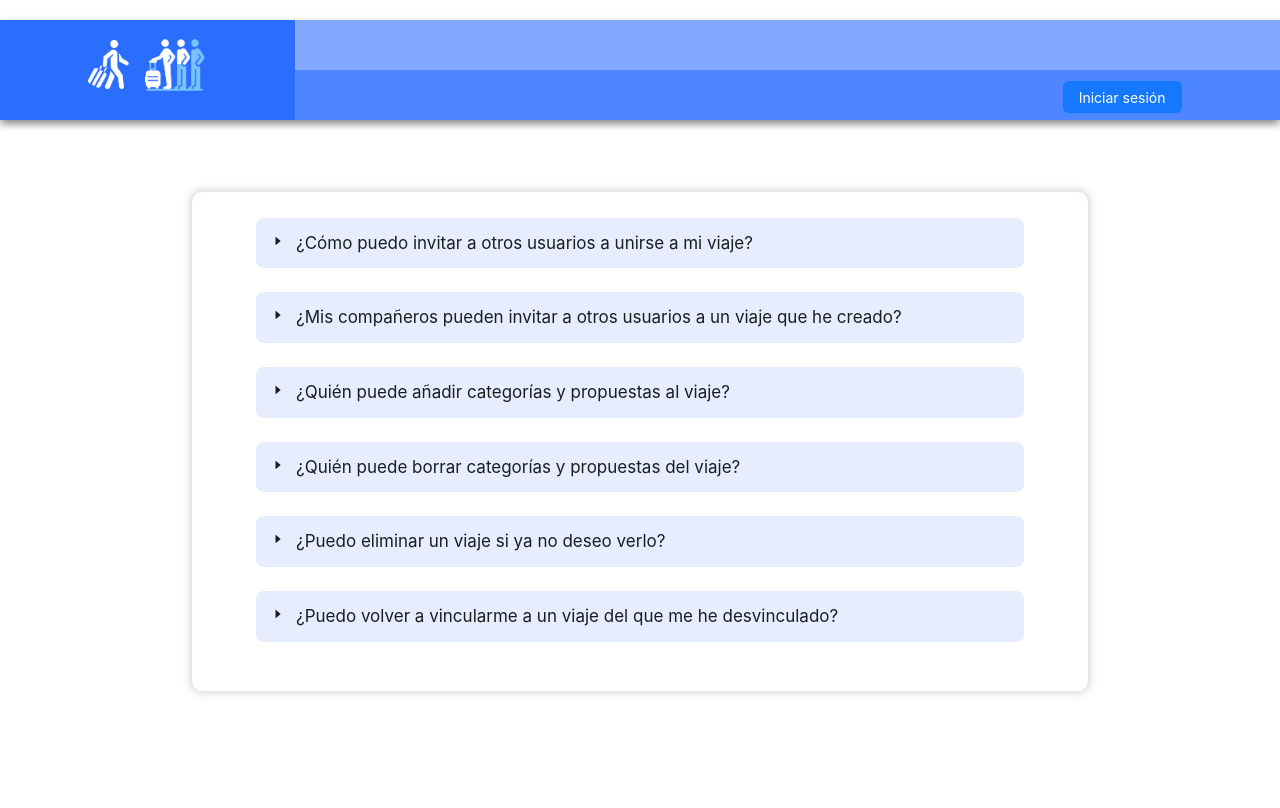
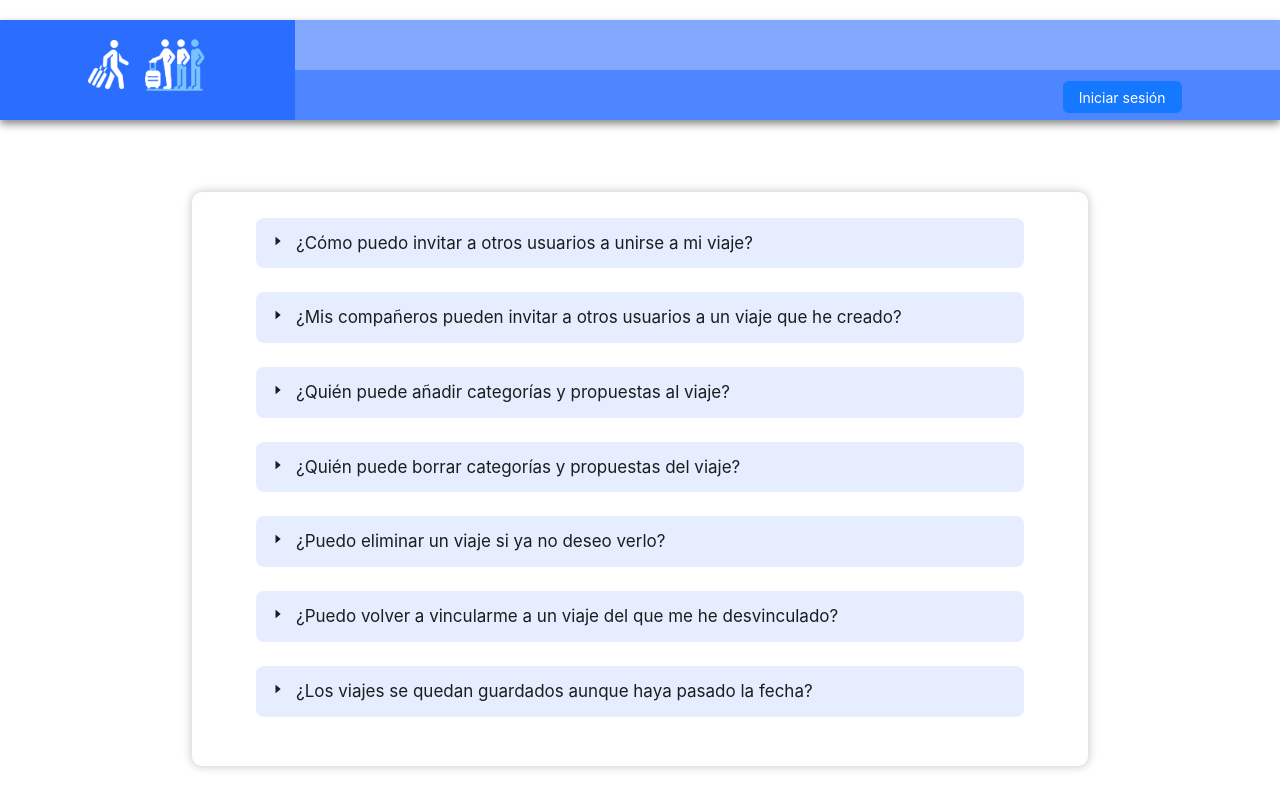
Before and after one commit to FSD0224STR/TFM-azul-frontend, a React (Vite) app: page /faqs in a window 1280 px wide. Shown: the top 808 px of the page. Built offline with nearby package versions, Linux system fonts and the light colour scheme.

Commit message:
añado texto FAQs

```diff
--- a/src/pages/Faqs.jsx
+++ b/src/pages/Faqs.jsx
@@ -82,6 +82,18 @@ const getItems = (panelStyle) => [
     ),
     style: panelStyle,
   },
+  {
+    key: "7",
+    label: "¿Los viajes se quedan guardados aunque haya pasado la fecha?",
+    children: (
+      <p>
+        Sí, los viajes se guardan en la base de datos hasta que se eliminen o se
+        desvinculen. Así si algun día quieres recordar qué hiciste en aquel
+        viaje podrás volver a revisar todas las propuestas.
+      </p>
+    ),
+    style: panelStyle,
+  },
 ];
 const FAQs = () => {
   const { token } = theme.useToken();
```
